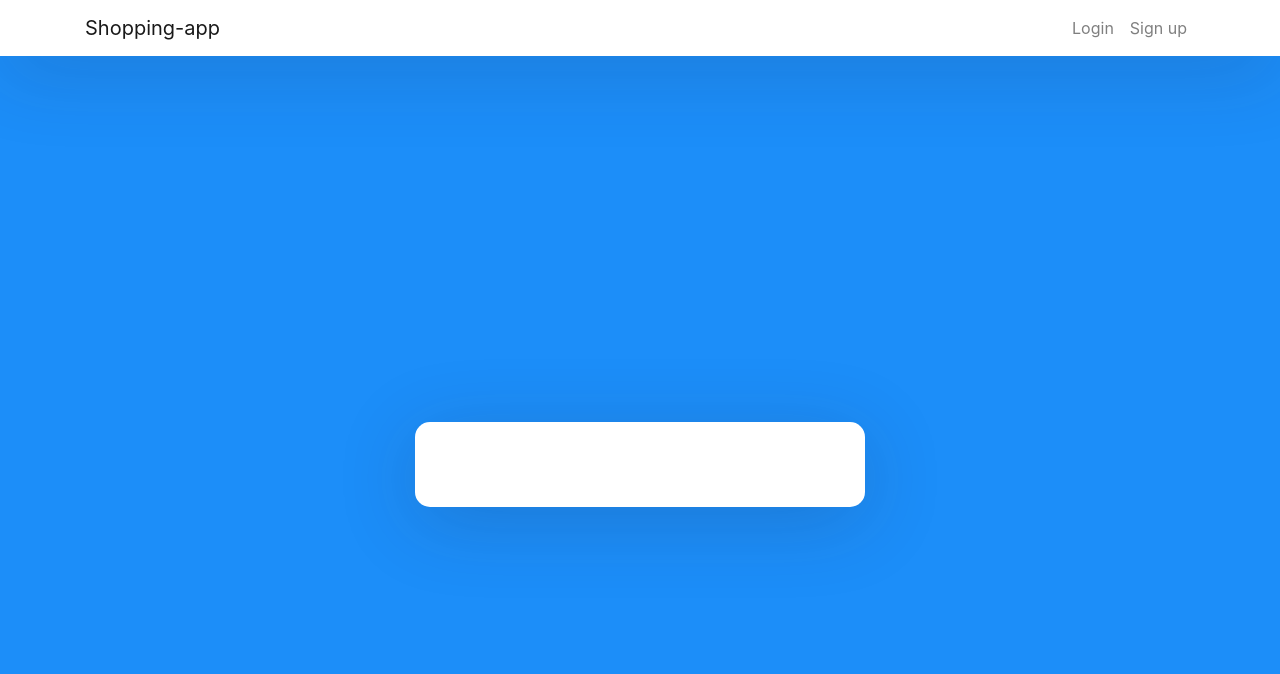
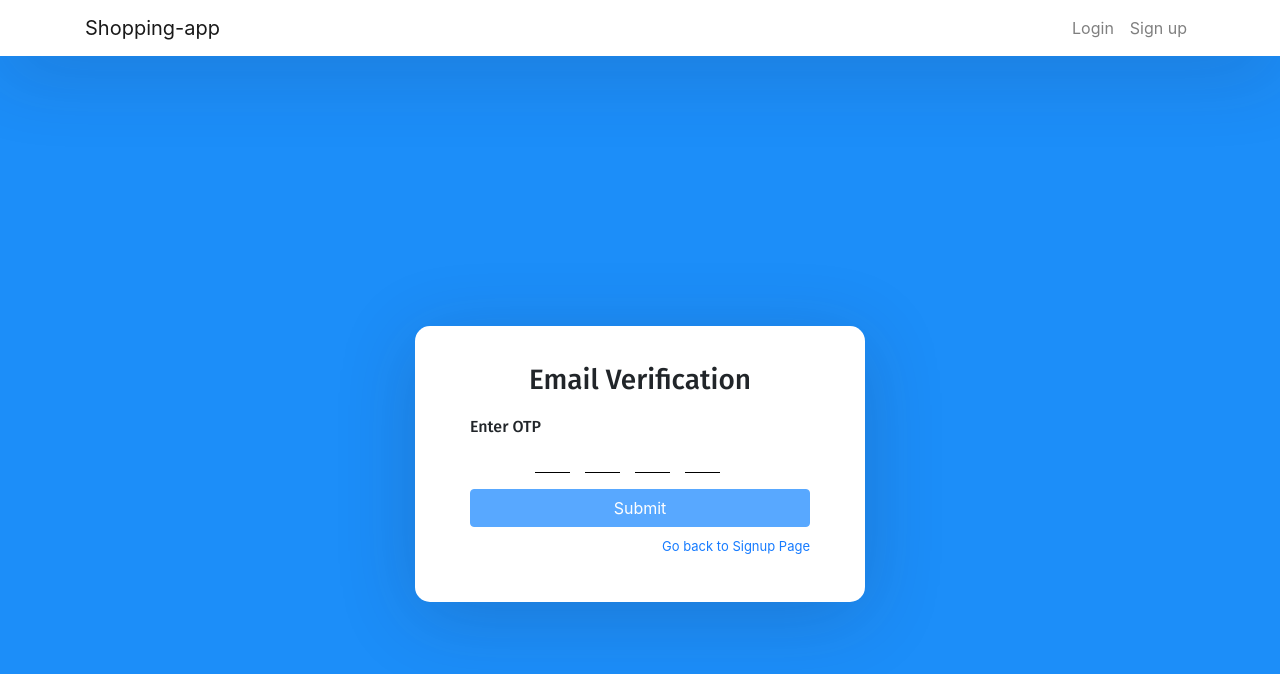
Before and after one commit to preethikathiru/e-commerce-frontend, a React (Create React App) app: page /otp-page in a window 1280 px wide. Shown: the top 674 px of the page. Built offline with nearby package versions, Linux system fonts and the light colour scheme.

Commit message:
added home page

```diff
--- a/package.json
+++ b/package.json
@@ -8,7 +8,7 @@
     "react-dom": "^16.9.0",
     "react-phone-input-2": "^2.13.7",
     "react-phone-number-input": "^3.0.24",
-    "react-router-dom": "^5.1.0",
+    "react-router-dom": "^5.2.0",
     "react-scripts": "3.1.2"
   },
   "scripts": {
--- a/src/App.css
+++ b/src/App.css
@@ -21,6 +21,26 @@
   color: #09d3ac;
 }
 
-#phone{
-  width: 350px;
+#partitioned {
+  padding-left: 15px;
+  letter-spacing: 42px;
+  border: 0;
+  background-image: linear-gradient(to left, black 70%, rgba(255, 255, 255, 0) 0%);
+  background-position: bottom;
+  background-size: 50px 1px;
+  background-repeat: repeat-x;
+  background-position-x: 35px;
+  width: 220px;
+  min-width: 220px;
 }
+
+#divInner{
+  left: 0;
+  position: sticky;
+}
+
+#divOuter{
+  width: 190px;
+  overflow: hidden;
+  margin-left: 65px;
+}
--- a/src/App.js
+++ b/src/App.js
@@ -7,6 +7,9 @@ import Login from "./components/login.component";
 import SignUp from "./components/signup.component";
 import forgotPassword from "./components/forgotpassword.component";
 import UserDetails from "./components/userdetails.component";
+import HomePage from "./components/home.component";
+import OtpPage from "./components/otp.component";
+
 
 function App() {
   return (<Router>
@@ -35,6 +38,8 @@ function App() {
             <Route path="/sign-up" component={SignUp} />
             <Route path="/forgot-password" component={forgotPassword} />
             <Route path="/user-details" component={UserDetails} />
+            <Route path="/home-page" component={HomePage} />
+            <Route path="/otp-page" component={OtpPage} />
           </Switch>
         </div>
       </div>
--- a/src/components/forgotpassword.component.js
+++ b/src/components/forgotpassword.component.js
@@ -1,5 +1,6 @@
 import React, { Component } from "react";
 import { BrowserRouter as Router, Switch, Route, Link } from "react-router-dom";
+import {Redirect} from 'react-router-dom';
 
 const validEmailRegex = RegExp(
     /^(([^<>()\[\]\.,;:\s@\"]+(\.[^<>()\[\]\.,;:\s@\"]+)*)|(\".+\"))@(([^<>()[\]\.,;:\s@\"]+\.)+[^<>()[\]\.,;:\s@\"]{2,})$/i
@@ -17,11 +18,11 @@ export default class forgotPassword extends Component {
         this.handleSubmit = this.handleSubmit.bind(this);
     }
 
-    myChangeHandler = (event) => {
-        let nam = event.target.name;
-        let val = event.target.value;
-        this.setState({[nam]: val});
-        let errors = this.state.errors;
+myChangeHandler = (event) => {
+    let nam = event.target.name;
+    let val = event.target.value;
+    this.setState({[nam]: val});
+    let errors = this.state.errors;
 
         switch (nam) {
 
@@ -45,9 +46,18 @@ export default class forgotPassword extends Component {
         event.preventDefault();
     }
 
+    handleOnClick = () => {
+        this.setState({redirect: true});
+      }
+
+
     render() {
         const {errors} = this.state;
         const isEnabled = validEmailRegex.test(this.state.email);
+
+        if (this.state.redirect) {
+            return <Redirect push to="/sign-in" />;
+          }
 
         return (
             <form>
@@ -59,11 +69,12 @@ export default class forgotPassword extends Component {
                      name="email" value={this.state.email} onChange={this.myChangeHandler}
                     />
                     {errors.email.length > 0 &&
-                      <span className='error' style={{ color: "red", fontSize: "15px" }}>{errors.email}</span>
+                      <span className='error' style={{ color: "red", fontSize: "10px" }}>{errors.email}</span>
                     }
                 </div>
 
-                <button type="submit" className="btn btn-primary btn-block" disabled={!isEnabled}>Send Password</button>
+                <button type="submit" className="btn btn-primary btn-block" disabled={!isEnabled}
+                 onClick={this.handleOnClick}>Send Password</button>
                 <p className="forgot-password text-right">
                     <a><Link to={"/sign-in"}>Go back to Login Page</Link></a>
                 </p>
--- a/src/components/login.component.js
+++ b/src/components/login.component.js
@@ -1,7 +1,7 @@
 import React, { Component } from "react";
 import { BrowserRouter as Router, Switch, Route, Link } from "react-router-dom";
+import {Redirect} from 'react-router-dom';
 
-import forgotPassword from "./forgotpassword.component";
 
 const validEmailRegex = RegExp(
     /^(([^<>()\[\]\.,;:\s@\"]+(\.[^<>()\[\]\.,;:\s@\"]+)*)|(\".+\"))@(([^<>()[\]\.,;:\s@\"]+\.)+[^<>()[\]\.,;:\s@\"]{2,})$/i
@@ -56,11 +56,19 @@ export default class Login extends Component {
         event.preventDefault();
     }
 
+    handleOnClick = () => {
+        this.setState({redirect: true});
+      }
 
 
     render() {
         const {errors} = this.state;
-        const isEnabled = validEmailRegex.test(this.state.email)  && this.state.password.length > 6;
+        const isEnabled = validEmailRegex.test(this.state.email)  && this.state.password.length >= 6;
+
+        if (this.state.redirect) {
+            return <Redirect push to="/home-page" />;
+          }
+
         return (
             <form onSubmit={this.handleSubmit}>
                 <h3>Sign In</h3>
@@ -71,7 +79,7 @@ export default class Login extends Component {
                     name="email" value={this.state.email} onChange={this.myChangeHandler}
                     />
                     {errors.email.length > 0 &&
-                      <span className='error' style={{ color: "red", fontSize: "15px" }}>{errors.email}</span>
+                      <span className='error' style={{ color: "red", fontSize: "10px" }}>{errors.email}</span>
                     }
                 </div>
 
@@ -81,7 +89,7 @@ export default class Login extends Component {
                      name="password" value={this.state.password} onChange={this.myChangeHandler}
                     />
                     {errors.password.length > 0 &&
-                      <span className='error' style={{ color: "red", fontSize: "15px" }}>{errors.password}</span>
+                      <span className='error' style={{ color: "red", fontSize: "10px" }}>{errors.password}</span>
                     }
                 </div>
 
@@ -92,11 +100,12 @@ export default class Login extends Component {
                     </div>
                 </div>
 
-                <button type="submit" className="btn btn-primary btn-block" disabled={!isEnabled}>Submit</button>
+                <button type="submit" className="btn btn-primary btn-block" disabled={!isEnabled}
+                 onClick={this.handleOnClick }>Submit</button>
+
                 <p className="forgot-password text-right">
                     <a><Link to={"/forgot-password"}>Forgot Password?</Link></a>
                 </p>
-                <Route path="/forgot-password" component={forgotPassword} />
 
             </form>
 
--- /dev/null
+++ b/src/components/otp.component.js
@@ -0,0 +1,73 @@
+import React, { Component } from "react";
+import { BrowserRouter as Router, Switch, Route, Link } from "react-router-dom";
+import '../App.css';
+import {Redirect} from 'react-router-dom';
+
+export default class OtpPage extends Component {
+    constructor(props) {
+        super(props);
+        this.state = {
+            otp: '',
+            errors: {
+                otp: '',
+            }
+        };
+        this.handleSubmit = this.handleSubmit.bind(this);
+    }
+    myChangeHandler = e => {
+        let otp = e.target.value;
+
+        if (!Number(otp)) {
+            return;
+        }
+        this.setState({
+            [e.target.name]: otp
+        });
+    };
+
+    handleSubmit(event) {
+
+        console.log(this.state.otp)
+        event.preventDefault();
+    }
+
+    handleOnClick = () => {
+        this.setState({redirect: true});
+      }
+
+    render() {
+        const {errors} = this.state;
+        const isEnabled = this.state.otp.length == 4;
+
+        if (this.state.redirect) {
+            return <Redirect push to="/user-details" />;
+          }
+        return (
+            <form onSubmit={this.handleSubmit}>
+                <h3>Email Verification</h3>
+
+                <div className="form-group">
+                    <label>Enter OTP</label>
+                    <div id="divOuter">
+	                    <div id="divInner" >
+                            <input id="partitioned" type="tel" maxlength="4" name="otp"
+                            value={this.state.otp} onChange={this.myChangeHandler}  />
+                             {errors.otp.length > 0 &&
+                                 <span className='error' style={{ color: "red", fontSize: "10px" }}>{errors.otp}</span>
+                             }
+	                    </div>
+                    </div>
+                </div>
+
+                <button type="submit" className="btn btn-primary btn-block"
+                disabled={!isEnabled}
+                onClick={this.handleOnClick}
+                >Submit</button>
+                <p className="forgot-password text-right">
+                    <a><Link to={"/sign-up"}>Go back to Signup Page</Link></a>
+                </p>
+
+            </form>
+        );
+    }
+}
--- a/src/components/signup.component.js
+++ b/src/components/signup.component.js
@@ -2,6 +2,8 @@ import React, { Component } from "react";
 import { BrowserRouter as Router, Switch, Route, Link } from "react-router-dom";
 import PhoneInput from 'react-phone-input-2'
 import 'react-phone-input-2/lib/style.css'
+import {Redirect} from 'react-router-dom';
+
 
 
 const validEmailRegex = RegExp(
@@ -33,8 +35,8 @@ export default class SignUp extends Component {
         switch (nam) {
             case 'phone':
               errors.phone =
-              val.length < 10
-                ? 'Number is not valid!'
+              val.length < 12
+                ? 'Not a valid number!'
                 : '';
               break;
 
@@ -65,9 +67,19 @@ export default class SignUp extends Component {
         event.preventDefault();
     }
 
+    handleOnClick = () => {
+      this.setState({redirect: true});
+    }
+
+
     render() {
         const {errors} = this.state;
-        const isEnabled = validEmailRegex.test(this.state.email)  && this.state.password.length > 6 && this.state.phone.length > 10;
+        const isEnabled = validEmailRegex.test(this.state.email)  && this.state.password.length >= 6 && this.state.phone.length >= 12;
+
+        if (this.state.redirect) {
+          return <Redirect push to="/otp-page" />;
+        }
+
         return (
             <form onSubmit={this.handleSubmit}>
                 <h3>Sign Up</h3>
@@ -83,7 +95,7 @@ export default class SignUp extends Component {
                         }}
                     />
                      {errors.phone.length > 0 &&
-                      <span className='error' style={{ color: "red", fontSize: "15px" }}>{errors.phone}</span>
+                      <span className='error' style={{ color: "red", fontSize: "10px" }}>{errors.phone}</span>
                     }
                 </div>
 
@@ -93,7 +105,7 @@ export default class SignUp extends Component {
                         name="email" value={this.state.email} onChange={this.myChangeHandler}
                     />
                     {errors.email.length > 0 &&
-                      <span className='error' style={{ color: "red", fontSize: "15px" }}>{errors.email}</span>
+                      <span className='error' style={{ color: "red", fontSize: "10px" }}>{errors.email}</span>
                     }
                 </div>
 
@@ -103,11 +115,12 @@ export default class SignUp extends Component {
                         name="password" value={this.state.password} onChange={this.myChangeHandler}
                     />
                     {errors.password.length > 0 &&
-                      <span className='error' style={{ color: "red", fontSize: "15px" }}>{errors.password}</span>
+                      <span className='error' style={{ color: "red", fontSize: "10px" }}>{errors.password}</span>
                     }
                 </div>
 
-                <button type="submit" value="submit" className="btn btn-primary btn-block" disabled={!isEnabled}><a><Link to={"/user-details"}>Sign Up</Link></a></button>
+                <button type="submit" value="submit" className="btn btn-primary btn-block" disabled={!isEnabled}
+                 onClick={this.handleOnClick}>SignUp</button>
                 <p className="forgot-password text-right">
                     Already registered <a><Link to={"/sign-in"}>sign in?</Link></a>
                 </p>
--- a/src/components/userdetails.component.js
+++ b/src/components/userdetails.component.js
@@ -1,11 +1,11 @@
 import React, { Component } from "react";
-import { BrowserRouter as Router, Switch, Route, Link } from "react-router-dom";
+import {Redirect} from 'react-router-dom';
 
 const validateAlpha = RegExp(
     /^[A-Za-z]+$/
     );
 
-export default class Login extends Component {
+export default class UserDetails extends Component {
 
     constructor(props) {
         super(props);
@@ -33,14 +33,14 @@ export default class Login extends Component {
                     errors.fname =
                     validateAlpha.test(val)
                     ? ''
-                  : 'First name is invalid';
+                    : 'First name should have only letters and at least 3 characters long!';
                     break;
 
                 case 'lname':
                         errors.lname =
                         validateAlpha.test(val)
                         ? ''
-                      : 'Last name is invalid';
+                        : 'Last name should have only letters and at least 3 characters long!';
                         break;
 
                 case 'address':
@@ -63,11 +63,21 @@ export default class Login extends Component {
         event.preventDefault();
     }
 
+    handleOnClick = () => {
+        this.setState({redirect: true});
+      }
+
 
     render() {
         const {errors} = this.state;
+        const isEnabled = this.state.fname.length >= 3 && this.state.lname.length >= 3 && this.state.address.length >= 25;
+
+    if (this.state.redirect) {
+        return <Redirect push to="/home-page" />;
+    }
+
     return (
-            <form onSubmit={this.handleSubmit}>
+            <form onSubmit={this.handleSubmit} action="/home-page">
                 <h3>User Details</h3>
 
                 <div className="form-group">
@@ -76,7 +86,7 @@ export default class Login extends Component {
                      value={this.state.fname} onChange={this.myChangeHandler}
                     />
                     {errors.fname.length > 0 &&
-                      <span className='error' style={{ color: "red", fontSize: "15px" }}>{errors.fname}</span>
+                      <span className='error' style={{ color: "red", fontSize: "10px" }}>{errors.fname}</span>
                     }
                 </div>
 
@@ -86,21 +96,25 @@ export default class Login extends Component {
                      value={this.state.lname} onChange={this.myChangeHandler}
                     />
                     {errors.lname.length > 0 &&
-                      <span className='error' style={{ color: "red", fontSize: "15px" }}>{errors.lname}</span>
+                      <span className='error' style={{ color: "red", fontSize: "10px" }}>{errors.lname}</span>
                     }
                 </div>
                 <div className="form-group">
                     <label>Address</label>
-                    <textarea rows="3" cols="25" placeholder="Enter Address here" type="text" className="form-control"  name="address"
-                     value={this.state.address} onChange={this.myChangeHandler}
+                    <textarea rows="3" cols="25" placeholder="Enter Address here" type="text" className="form-control"
+                    name="address" value={this.state.address} onChange={this.myChangeHandler}
                     />
                     {errors.address.length > 0 &&
-                      <span className='error' style={{ color: "red", fontSize: "15px" }}>{errors.address}</span>
+                      <span className='error' style={{ color: "red", fontSize: "10px" }}>{errors.address}</span>
                     }
                 </div>
 
 
-                <button type="submit" className="btn btn-primary btn-block">Submit</button>
+                <button type="submit" className="btn btn-primary btn-block" disabled={!isEnabled}
+                onClick={this.handleOnClick}>Submit</button><br></br>
+
+                <button type="button" className="btn btn-primary" style={{backgroundColor:"gray", border:"gray", float:"inline-end"}}
+                onClick={this.handleOnClick}>Skip</button>
 
             </form>
 
```
Also changed, not shown: src/components/home.component.js (added, +15 -0 lines), 1 other file (tests, documents, lock files or other folders). Lines whose indentation alone changed are shown as unchanged.
